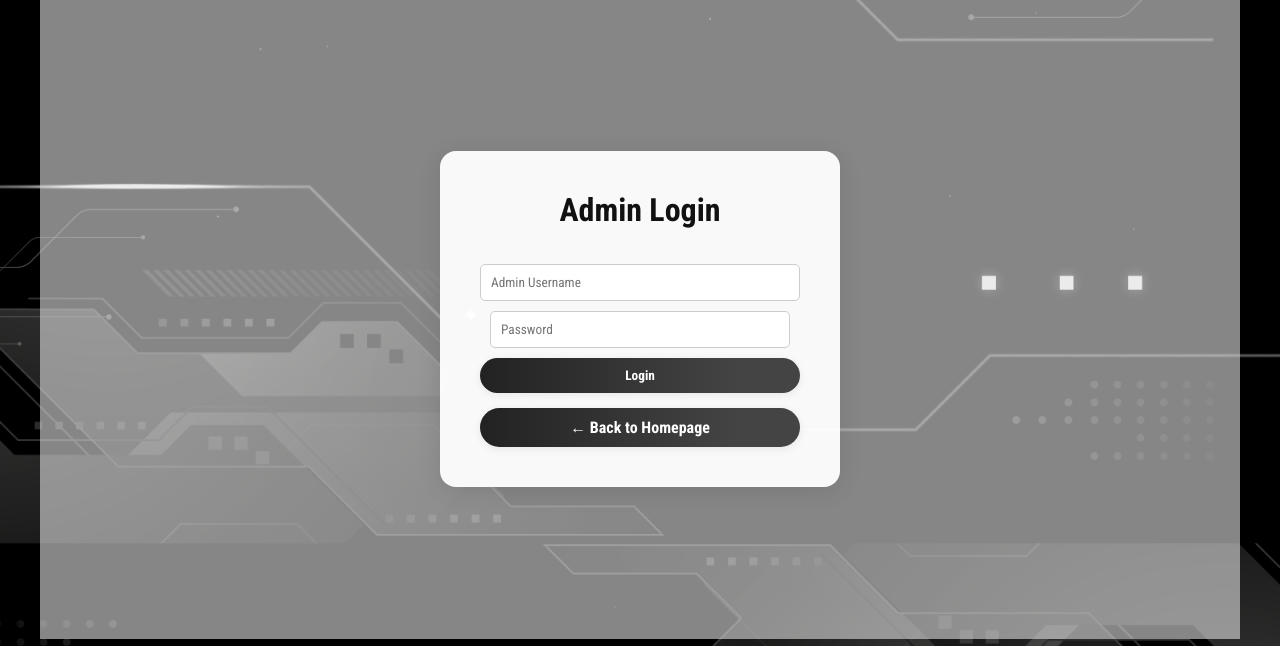
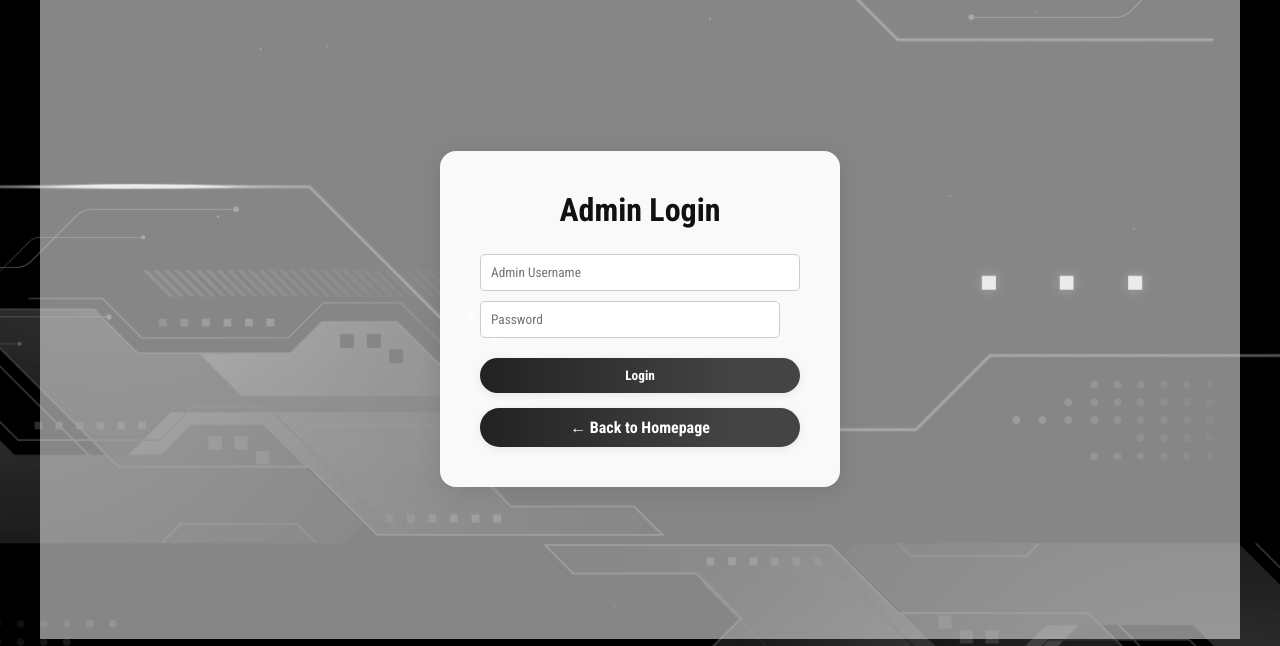
Before and after one commit to eums046/Finals, a PHP site: page /admin/admin_login.php in a window 1280 px wide. Shown: the part 310-956 px from the top of the page. Run offline with PHP 8.4, Linux system fonts and the light colour scheme.

Commit message:
Refactor admin login form styles for improved layout and input handling

```diff
--- a/admin/admin_login.php
+++ b/admin/admin_login.php
@@ -73,7 +73,6 @@
             margin-bottom: 15px;
         }
 
-        .admin-login-box input,
         .admin-login-box button {
             margin-top: 10px;
         }
@@ -83,6 +82,17 @@
             display: block;
             margin-top: 15px;
             color: #333;
+        }
+
+        .admin-login-box input[type="text"],
+        .admin-login-box input[type="password"] {
+            width: 100%;
+            box-sizing: border-box;
+            display: block;
+            margin-bottom: 10px;
+            padding: 10px;
+            border-radius: 5px;
+            border: 1px solid #ccc;
         }
 
         @media (max-width: 480px) {
@@ -116,7 +126,7 @@
         <?php if ($error): ?>
             <div class="alert"><?php echo $error; ?></div>
         <?php endif; ?>
-        <form method="post" class="payment-form">
+        <form method="post">
             <input type="text" name="username" placeholder="Admin Username" required>
             <input type="password" name="password" placeholder="Password" required>
             <button type="submit" class="pay-btn">Login</button>
```
